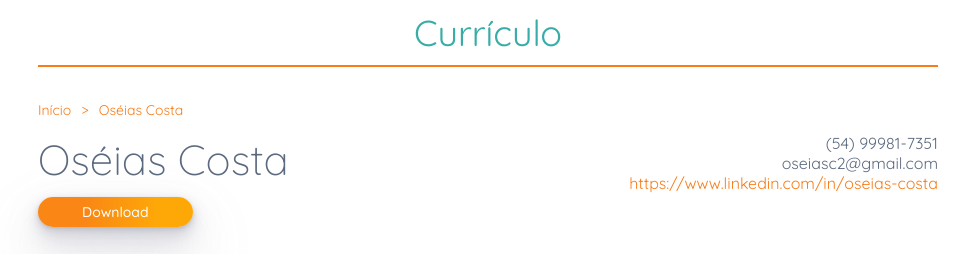
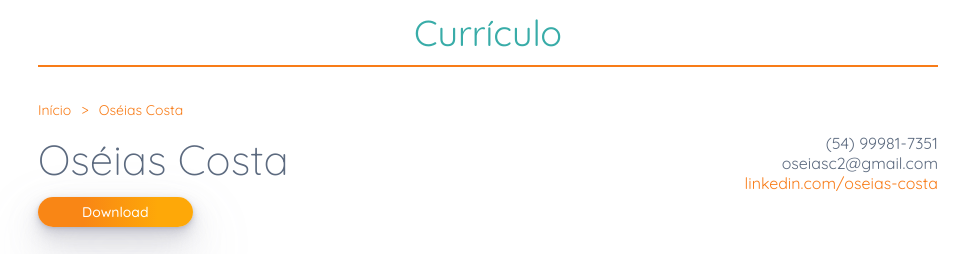
Before and after one commit to oseias-costa/project-aws, a Next.js app: page /curriculo/oseias-costa in a window 1280 px wide. Shown: the top 254 px of the page, without its empty margins (152-1121 px from the left). Built offline with nearby package versions, Linux system fonts and the light colour scheme.

Commit message:
fix(ItemWithDescription): update adress text

```diff
--- a/components/curriculum/ContactItem.tsx
+++ b/components/curriculum/ContactItem.tsx
@@ -5,7 +5,7 @@ export default function ContactItem({item, content}: {item: string, content: str
     return(
         <S.ContactContainer key={item}>
             { item === 'Linkedin' ? (
-                <a href={`https://www.linkedin.com/in/${content}`}>https://www.linkedin.com/in/{content}</a>
+                <a href={`https://www.linkedin.com/in/${content}`} target='_blank'>linkedin.com/{content}</a>
             ) : (
                 <p>&nbsp;{content}</p>
             )}
--- a/components/curriculum/curriculum.styles.ts
+++ b/components/curriculum/curriculum.styles.ts
@@ -90,6 +90,7 @@ export const ContactContainer = styled.div`
         margin: 0;
         text-decoration: none;
         transition: .2s linear;
+        padding-left: 5px;
 
         &:hover{
             color: #38ACA8;
```
